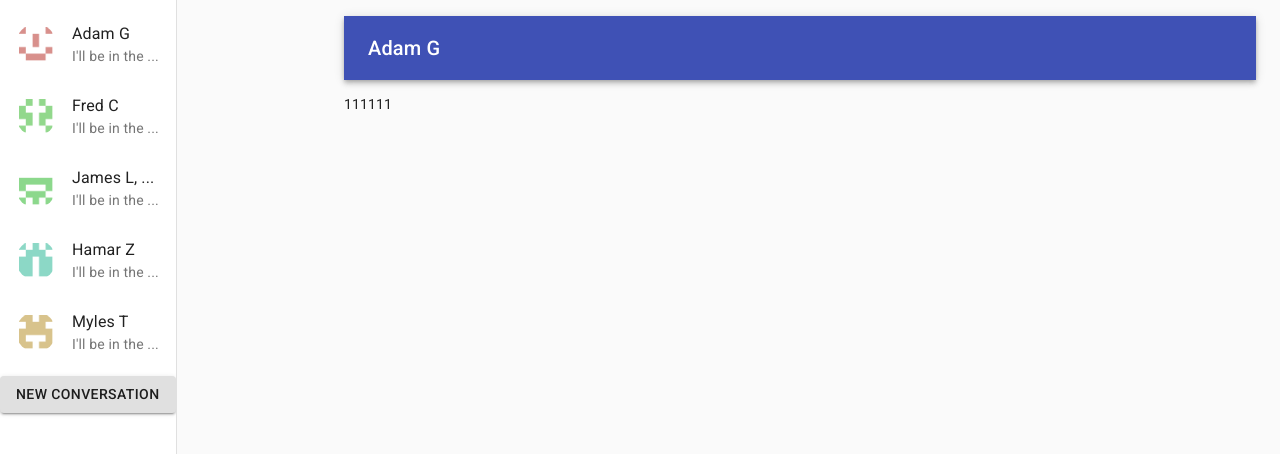
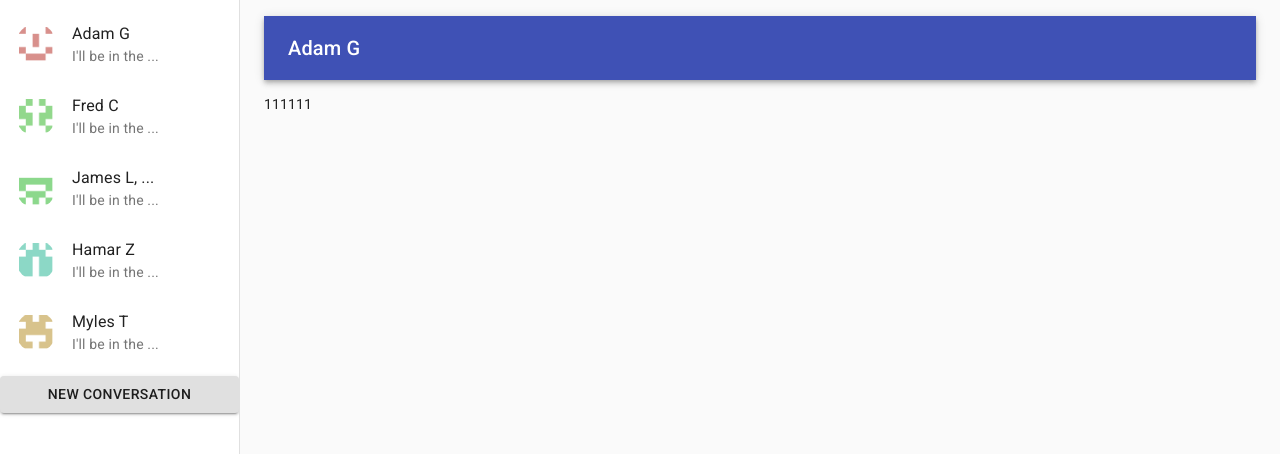
Before and after one commit to reedanders/veho-evaluation-client, a React (Create React App) app: page /1 in a window 1280 px wide. Shown: the top 454 px of the page. Built offline with nearby package versions, Linux system fonts and the light colour scheme.

Commit message:
clean up drawer styles

```diff
--- a/src/components/Landing.js
+++ b/src/components/Landing.js
@@ -47,10 +47,18 @@ const messages = [
   },
 ];
 
+const drawerWidth = 240;
 
 const useStyles = makeStyles((theme) => ({
   root: {
     display: 'flex',
+  },
+  drawer: {
+    width: drawerWidth,
+    flexShrink: 0,
+  },
+  drawerPaper: {
+    width: drawerWidth,
   },
 }));
 
@@ -78,10 +86,13 @@ function Landing(props) {
     <div className={classes.root}>
       <CssBaseline />
 
-      <Grid container>
-        <Grid item md={3}>
           <Drawer
             variant="permanent"
+            className={classes.drawer}
+            classes={{
+              paper: classes.drawerPaper,
+            }}
+            anchor="left"
           >
             <List className={classes.list}>
                 {messages.map(({ id, users, content }) => (
@@ -98,13 +109,12 @@ function Landing(props) {
 
             <Button variant="contained">New Conversation</Button>
           </Drawer>
-        </Grid>
 
-        <Grid item md={9}>
-          <Content messages={messages} page={selectedChat} />
-        </Grid>
 
+      <Grid container>
+        <Content messages={messages} page={selectedChat} />
       </Grid>
+
     </div>
   );
 }
```
